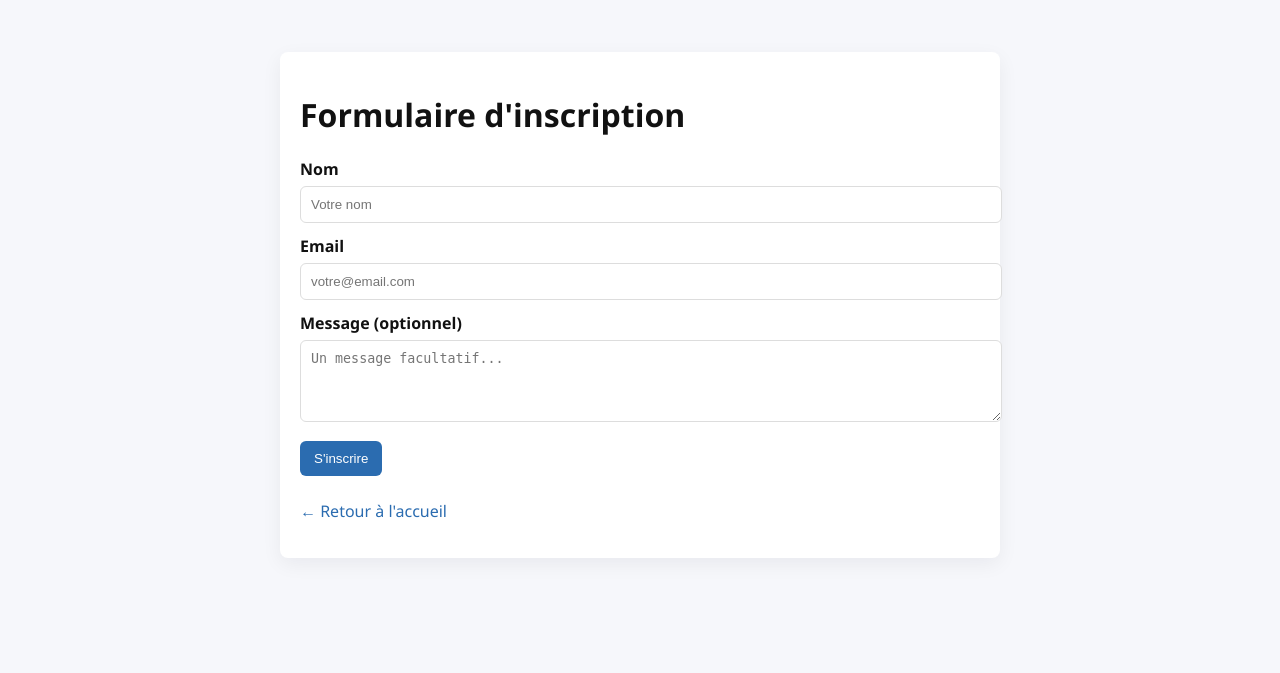
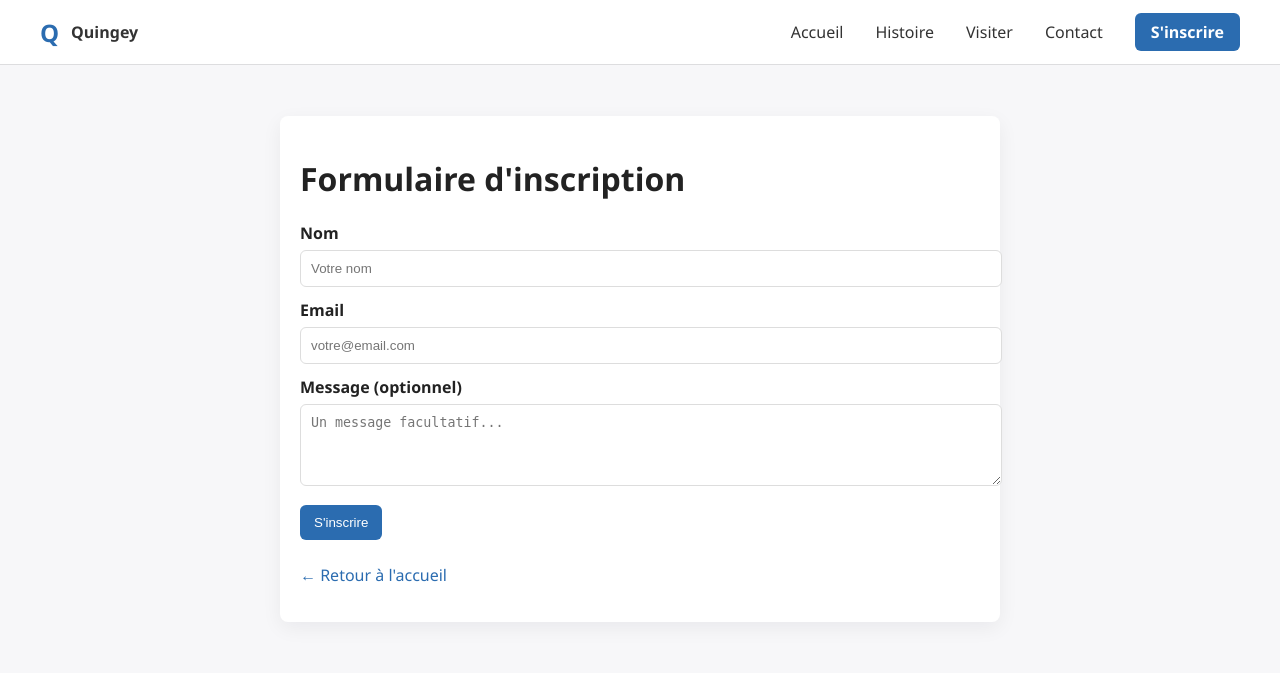
Before and after one commit to lebland/VSCode, a Django app: page /inscription/ in a window 1280 px wide. Shown: the top 673 px of the page. Run offline with Django 5.2, Linux system fonts and the light colour scheme.

Commit message:
ajout navbar

```diff
--- /dev/null
+++ b/templates/base.html
@@ -0,0 +1,161 @@
+<!doctype html>
+<html lang="fr">
+<head>
+  <meta charset="utf-8">
+  <meta name="viewport" content="width=device-width,initial-scale=1">
+  <title>{% block title %}Quingey{% endblock %}</title>
+  <meta name="description" content="{% block description %}Découvrir Quingey : histoire, lieux d'intérêt, événements et conseils de visite.{% endblock %}">
+  <style>
+    :root {
+      --bg: #f7f7f9;
+      --card: #fff;
+      --accent: #2b6cb0;
+      --muted: #555;
+      --nav-height: 64px;
+      --nav-bg: rgba(255,255,255,0.98);
+    }
+    body {
+      font-family: Segoe UI, Roboto, Helvetica, Arial, sans-serif;
+      background: var(--bg);
+      color: #222;
+      margin: 0;
+      padding: 0;
+      padding-top: var(--nav-height);
+    }
+    /* Navbar styles */
+    .navbar {
+      position: fixed;
+      top: 0;
+      left: 0;
+      right: 0;
+      height: var(--nav-height);
+      background: var(--nav-bg);
+      box-shadow: 0 1px 0 rgba(0,0,0,0.1);
+      z-index: 1000;
+      backdrop-filter: blur(8px);
+      -webkit-backdrop-filter: blur(8px);
+    }
+    .nav-container {
+      max-width: 1200px;
+      margin: 0 auto;
+      padding: 0 24px;
+      height: 100%;
+      display: flex;
+      align-items: center;
+      justify-content: space-between;
+    }
+    .nav-brand {
+      display: flex;
+      align-items: center;
+      gap: 12px;
+      text-decoration: none;
+    }
+    .nav-logo {
+      font-size: 24px;
+      font-weight: 700;
+      color: var(--accent);
+      text-decoration: none;
+    }
+    .nav-menu {
+      display: flex;
+      align-items: center;
+      gap: 32px;
+      list-style: none;
+      margin: 0;
+      padding: 0;
+    }
+    .nav-link {
+      color: #333;
+      text-decoration: none;
+      font-weight: 500;
+      transition: color 0.2s;
+    }
+    .nav-link:hover {
+      color: var(--accent);
+    }
+    .nav-button {
+      background: var(--accent);
+      color: white;
+      padding: 8px 16px;
+      border-radius: 6px;
+      font-weight: 600;
+      text-decoration: none;
+      transition: background-color 0.2s;
+    }
+    .nav-button:hover {
+      background: #2457a0;
+    }
+    .nav-toggle {
+      display: none;
+      background: none;
+      border: none;
+      padding: 8px;
+      cursor: pointer;
+      color: #333;
+    }
+    /* Mobile menu */
+    @media (max-width: 768px) {
+      .nav-toggle {
+        display: block;
+      }
+      .nav-menu {
+        display: none;
+        position: fixed;
+        top: var(--nav-height);
+        left: 0;
+        right: 0;
+        background: var(--nav-bg);
+        padding: 16px;
+        flex-direction: column;
+        gap: 16px;
+        border-top: 1px solid rgba(0,0,0,0.1);
+      }
+      .nav-menu.active {
+        display: flex;
+      }
+    }
+    /* Other common styles */
+    .container {
+      max-width: 1200px;
+      margin: 0 auto;
+      padding: 24px;
+    }
+    {% block extra_styles %}{% endblock %}
+  </style>
+</head>
+<body>
+  <nav class="navbar">
+    <div class="nav-container">
+      <a href="/" class="nav-brand">
+        <span class="nav-logo">Q</span>
+        <span style="font-weight:600;color:#333">Quingey</span>
+      </a>
+
+      <button class="nav-toggle" onclick="toggleMenu()">
+        <svg width="24" height="24" viewBox="0 0 24 24" fill="none" stroke="currentColor" stroke-width="2">
+          <line x1="3" y1="12" x2="21" y2="12"></line>
+          <line x1="3" y1="6" x2="21" y2="6"></line>
+          <line x1="3" y1="18" x2="21" y2="18"></line>
+        </svg>
+      </button>
+
+      <ul class="nav-menu" id="nav-menu">
+        <li><a href="/" class="nav-link">Accueil</a></li>
+        <li><a href="/#histoire" class="nav-link">Histoire</a></li>
+        <li><a href="/#visiter" class="nav-link">Visiter</a></li>
+        <li><a href="/#contact" class="nav-link">Contact</a></li>
+        <li><a href="/inscription/" class="nav-button">S'inscrire</a></li>
+      </ul>
+    </div>
+  </nav>
+
+  {% block content %}{% endblock %}
+
+  <script>
+    function toggleMenu() {
+      const menu = document.getElementById('nav-menu');
+      menu.classList.toggle('active');
+    }
+  </script>
+</body>
+</html>
--- a/templates/register.html
+++ b/templates/register.html
@@ -1,21 +1,43 @@
-<!doctype html>
-<html lang="fr">
-<head>
-  <meta charset="utf-8">
-  <meta name="viewport" content="width=device-width,initial-scale=1">
-  <title>Inscription — Quingey</title>
-  <style>
-    body{font-family:Segoe UI, Roboto, Helvetica, Arial, sans-serif;background:#f6f7fb;color:#111;margin:0;padding:0}
-    .container{max-width:720px;margin:32px auto;padding:20px}
-    .card{background:#fff;padding:20px;border-radius:8px;box-shadow:0 6px 20px rgba(10,10,30,0.06)}
-    label{display:block;margin-top:12px;font-weight:600}
-    input[type=text], input[type=email], textarea{width:100%;padding:10px;border:1px solid #ddd;border-radius:6px;margin-top:6px}
-    button{background:#2b6cb0;color:#fff;border:none;padding:10px 14px;border-radius:6px;margin-top:14px;cursor:pointer}
-    .success{background:#e6fffa;border:1px solid #b7f5e9;padding:12px;border-radius:6px;color:#064e3b}
-    a.back{display:inline-block;margin-top:12px;color:#2b6cb0;text-decoration:none}
-  </style>
-</head>
-<body>
+{% extends "base.html" %}
+
+{% block title %}Inscription — Quingey{% endblock %}
+
+{% block extra_styles %}
+.container { max-width: 720px; margin: 32px auto; padding: 20px }
+.card { background: var(--card); padding: 20px; border-radius: 8px; box-shadow: 0 6px 20px rgba(10,10,30,0.06) }
+label { display: block; margin-top: 12px; font-weight: 600 }
+input[type=text], input[type=email], textarea {
+  width: 100%;
+  padding: 10px;
+  border: 1px solid #ddd;
+  border-radius: 6px;
+  margin-top: 6px;
+}
+button {
+  background: var(--accent);
+  color: #fff;
+  border: none;
+  padding: 10px 14px;
+  border-radius: 6px;
+  margin-top: 14px;
+  cursor: pointer;
+}
+.success {
+  background: #e6fffa;
+  border: 1px solid #b7f5e9;
+  padding: 12px;
+  border-radius: 6px;
+  color: #064e3b;
+}
+a.back {
+  display: inline-block;
+  margin-top: 12px;
+  color: var(--accent);
+  text-decoration: none;
+}
+{% endblock %}
+
+{% block content %}
 <div class="container">
   <div class="card">
     <h1>Formulaire d'inscription</h1>
@@ -42,8 +64,6 @@
     </form>
     <p style="margin-top:12px"><a class="back" href="/">← Retour à l'accueil</a></p>
     {% endif %}
-
   </div>
 </div>
-</body>
-</html>
+{% endblock %}
```
Lines whose indentation alone changed are shown as unchanged.
